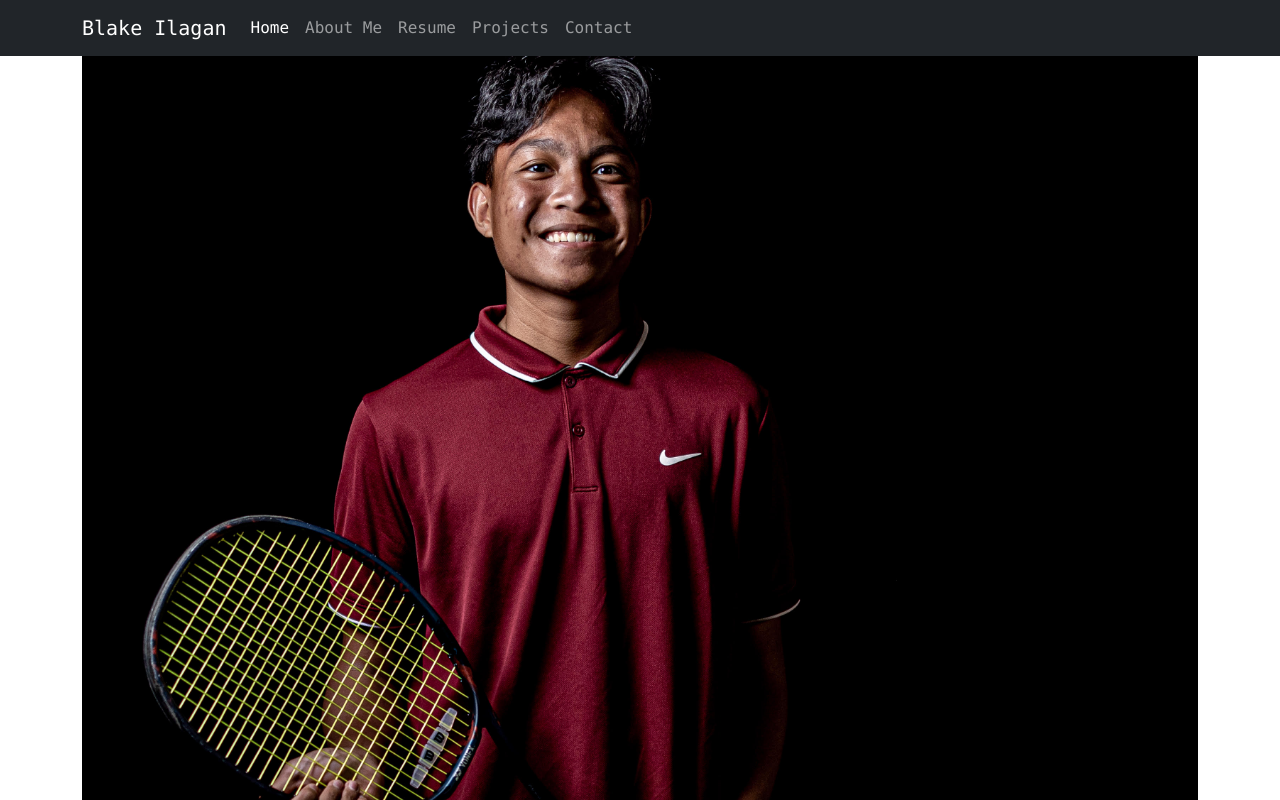
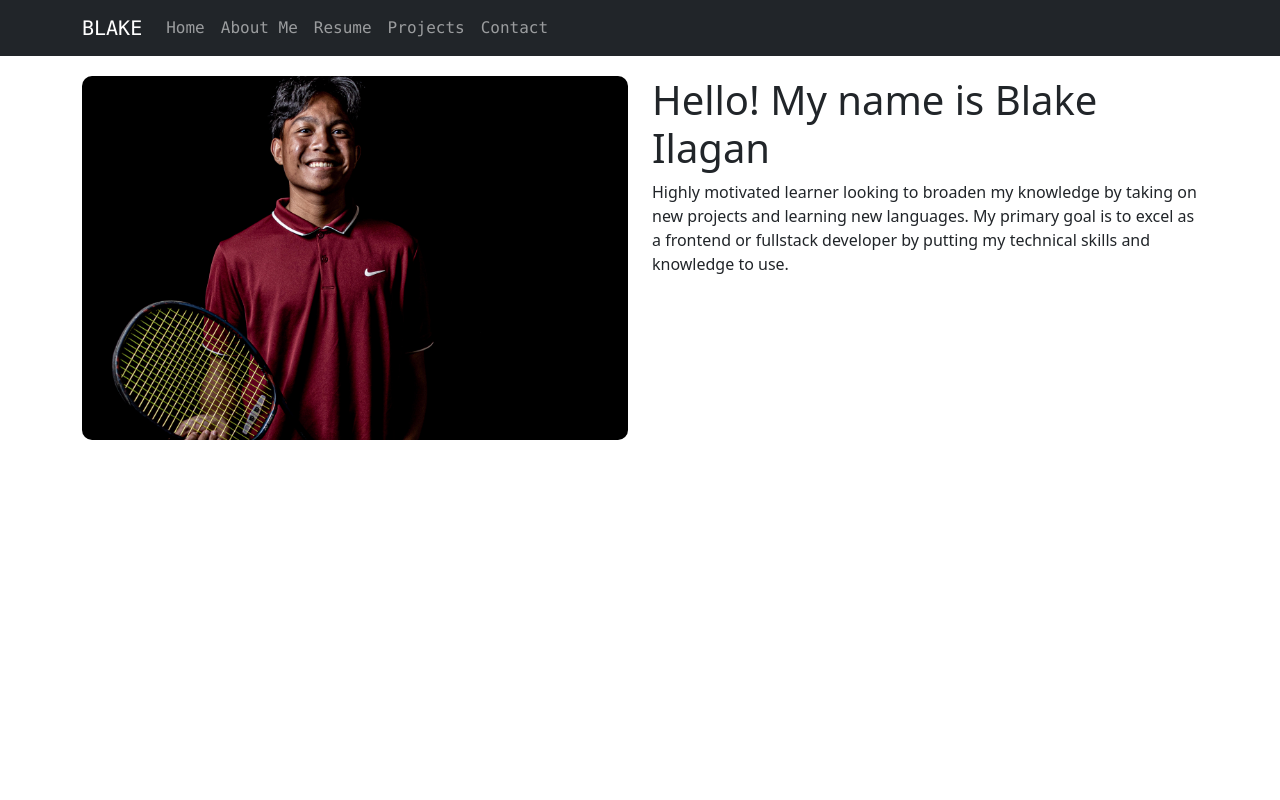
Before and after one commit to byilagan808/Portfolio, a React (Create React App) app: page / in a window 1280 px wide. Built offline with nearby package versions, Linux system fonts and the light colour scheme.

Commit message:
Implemented home page

```diff
--- a/public/styles.css
+++ b/public/styles.css
@@ -1,5 +1,9 @@
 .navbar {
     font-family: "Lucida Console", Monospace;
+}
+
+.img-fluid{
+    border-radius: 10px;
 }
 
 .test {
--- a/src/Components/Home.js
+++ b/src/Components/Home.js
@@ -1,14 +1,23 @@
 export const Home = () => {
     return(
         <>
-            <div className="container">
+            <div className="container" style={{ marginTop: '20px' }}>
                 <div className="row">
                     <div className="col">
-                        <img
-                            className="img-fluid"
-                            src="images/headshot.jpg"
-                            alt="headshot"
-                        />
+                        <img className="img-fluid" src="images/headshot.jpg" alt="headshot"/>
+                    </div>
+                    <div className="col">
+                        <div>
+                            <h1>Hello! My name is Blake Ilagan</h1>
+                        </div>
+                        <div>
+                            <p>
+                            Highly motivated learner looking to broaden my knowledge by taking
+                            on new projects and learning new languages. My primary goal is to excel
+                            as a frontend or fullstack developer by putting my technical skills and
+                            knowledge to use.
+                            </p>
+                        </div>
                     </div>
                 </div>
             </div>
--- a/src/Components/Navbar.js
+++ b/src/Components/Navbar.js
@@ -4,14 +4,14 @@ export const Navbar = () =>{
         <>
         <nav className="navbar navbar-expand-md navbar-dark bg-dark justify-content-center">
             <div className="container">
-                <a href="#" className="navbar-brand">Blake Ilagan</a>
+                <a href="#" className="navbar-brand"> BLAKE </a>
                 <button className="navbar-toggler" data-bs-toggle="collapse" data-bs-target="#nav" aria-controls="nav" aria-label="Expand Navigation">
                     <div className="navbar-toggler-icon"></div>
                 </button>
                 <div className="collapse navbar-collapse" id="nav">
                     <ul className="navbar-nav">
                         <li className="nav-item">
-                            <a href="#home" className="nav-link active" aria-current="page">Home</a>
+                            <a href="#home" className="nav-link" aria-current="page">Home</a>
                         </li>
                         <li className="nav-item">
                             <a href="#aboutme" className="nav-link">About Me</a>
```
